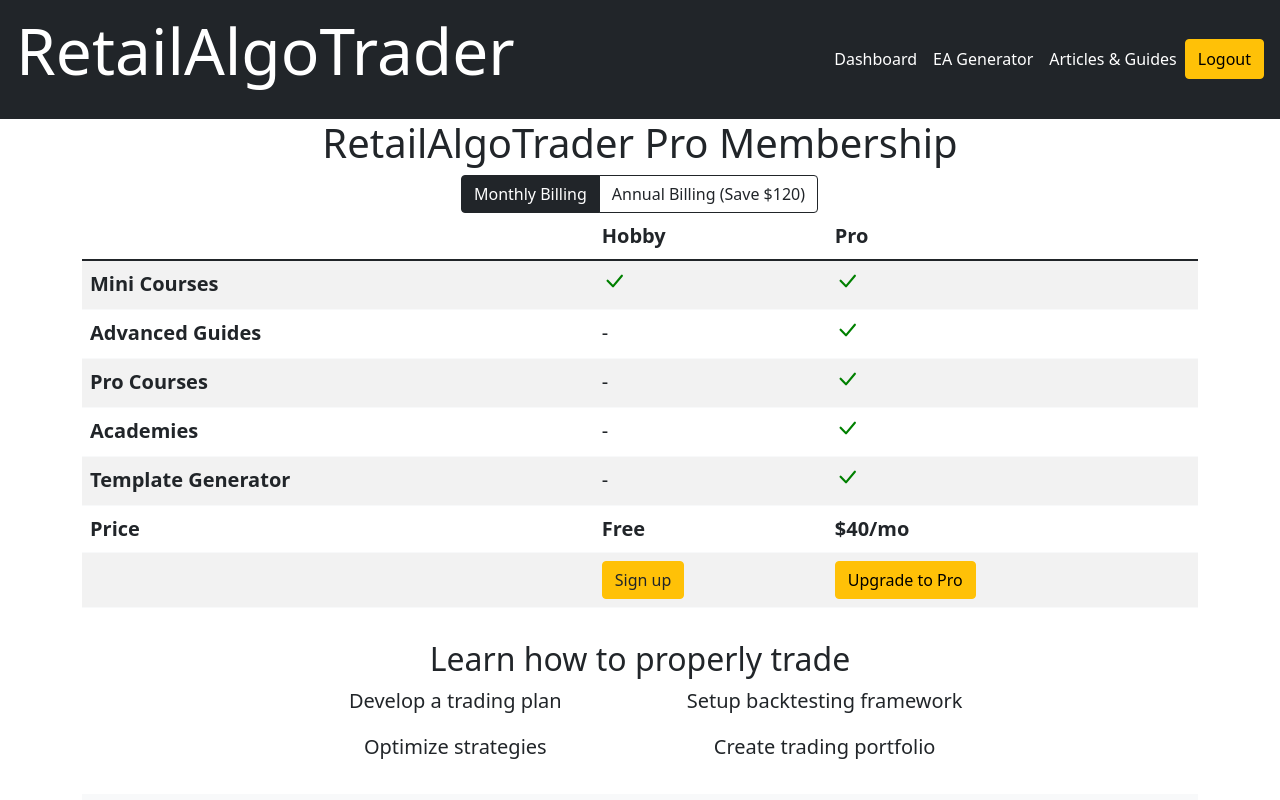
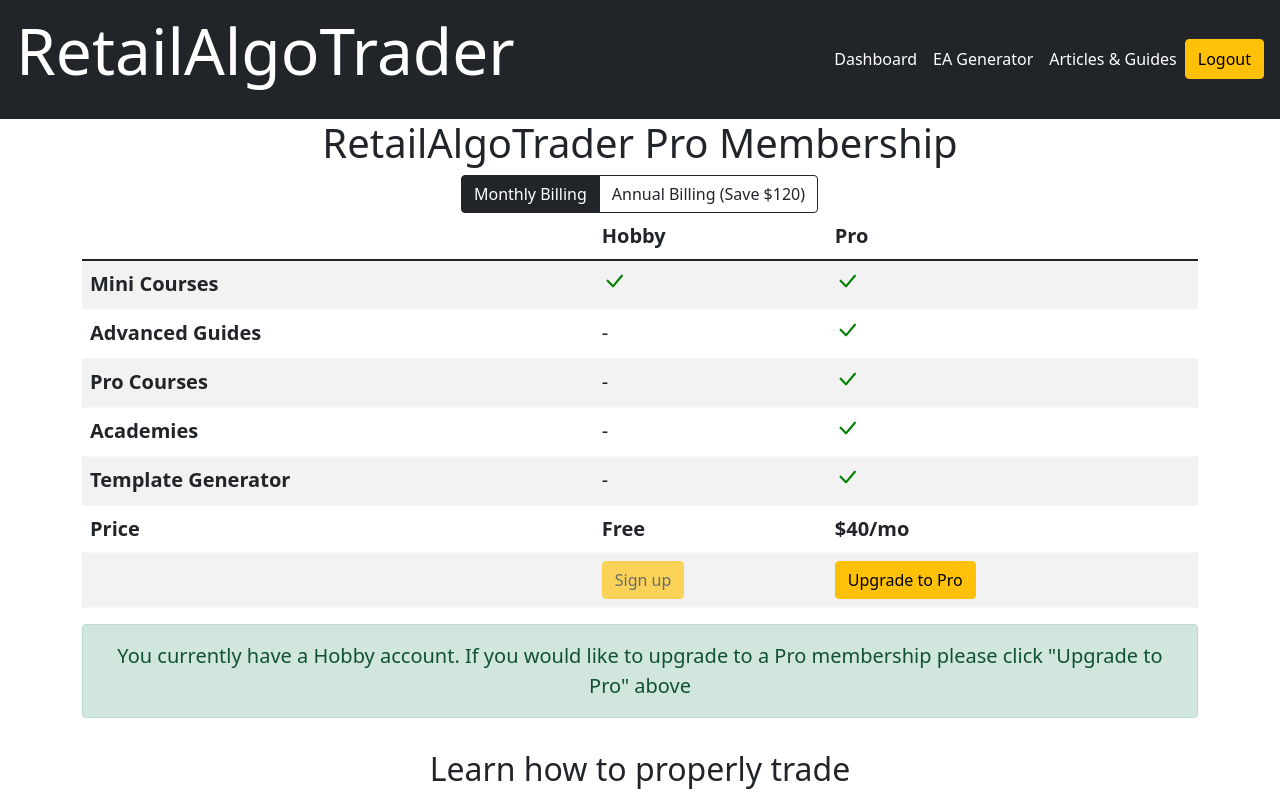
Before and after one commit to alveraboquet/RetailAlgoTrader, a Next.js app: page /app/proSignup in a window 1280 px wide. Shown: the top 800 px of the page. Built offline with nearby package versions, Linux system fonts and the light colour scheme; no server answers; sample sign-in values are in the browser's storage.

Commit message:
Add variables and access protection

```diff
--- a/pages/app/proSignup.tsx
+++ b/pages/app/proSignup.tsx
@@ -1,4 +1,4 @@
-import { NextPage } from 'next';
+import { NextPage, NextPageContext } from 'next';
 import LayoutApp from '../../components/layout/layoutApp';
 import { fetchPostJSON } from '../../lib/fetchJSON';
 import getStripe from '../../lib/getStripe';
@@ -6,8 +6,11 @@
 import Link from 'next/link';
 import Image from 'next/image';
 import alert from '../../lib/alert';
+import { getSession, useSession } from 'next-auth/react';
+import { MONTHLY_AMOUNT, ANNUAL_AMOUNT } from '../../stripe.config';
 
 const ProSignup: NextPage = () => {
+  const { data: session } = useSession();
   const [loading, setLoading] = useState(false);
   const [monthly, setMonthly] = useState(true);
 
@@ -17,7 +20,7 @@
     const response = await fetchPostJSON(
       '/api/stripe/checkoutSession/checkoutSession',
       {
-        amount: monthly ? 40.0 : 30.0,
+        amount: monthly ? MONTHLY_AMOUNT : ANNUAL_AMOUNT,
       }
     );
     if (response.statusCode === 500) {
@@ -167,7 +170,7 @@
             <tr>
               <th></th>
               <th>
-                <button className="btn btn-warning">
+                <button className="btn btn-warning" disabled={session !== null}>
                   <Link href="/auth/signin">
                     <a className="text-decoration-none text-dark">Sign up</a>
                   </Link>
@@ -177,7 +180,7 @@
                 <button
                   className="btn btn-warning"
                   onClick={handleCheckout}
-                  disabled={loading}
+                  disabled={loading || session?.user.isPro}
                 >
                   Upgrade to Pro
                 </button>
@@ -185,6 +188,23 @@
             </tr>
           </tbody>
         </table>
+        {session && !session?.user.isPro ? (
+          <div className="alert alert-success text-center">
+            You currently have a Hobby account. If you would like to upgrade to
+            a Pro membership please click &quot;Upgrade to Pro&quot; above
+          </div>
+        ) : (
+          <div></div>
+        )}
+        {session?.user.isPro ? (
+          <div className="alert alert-success text-center">
+            You are already a Pro user. If you would like to change your
+            membership status please visit your Account Settings page or email
+            contact@retailalgotrader.com
+          </div>
+        ) : (
+          <div></div>
+        )}
         <div id="liveAlertPlaceholder"></div>
       </div>
       <section className="text-center p-3">
@@ -302,3 +322,21 @@
 };
 
 export default ProSignup;
+
+// Export the `session` prop to use sessions with Server Side Rendering
+export async function getServerSideProps(context: NextPageContext) {
+  const session = await getSession(context);
+
+  if (!session) {
+    return {
+      redirect: {
+        destination: '/',
+        permanent: false,
+      },
+    };
+  }
+
+  return {
+    props: { session },
+  };
+}
```
